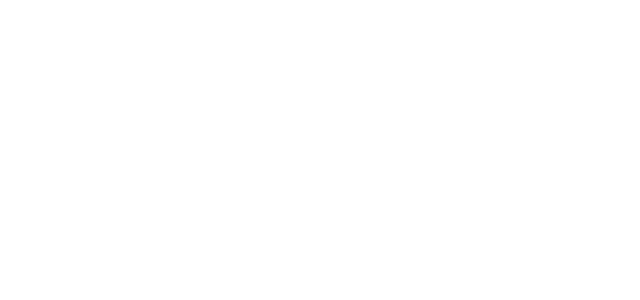
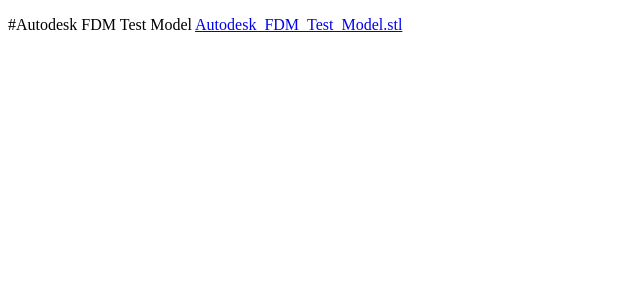
Before and after one commit to JamesD3d/info3d, a Next.js app: page /info3d/Calabration/Handy_Test_Models in a window 1280 px wide. Shown: the top 300 px of the page, without its empty margins (0-640 px from the left). Built offline with nearby package versions, Linux system fonts and the light colour scheme.

Commit message:
Update Handy_Test_Models.mdx

```diff
--- a/pages/Calabration/Handy_Test_Models.mdx
+++ b/pages/Calabration/Handy_Test_Models.mdx
@@ -0,0 +1,2 @@
+#Autodesk FDM Test Model
+[Autodesk_FDM_Test_Model.stl](./public/models/Autodesk_test.stl)
```
